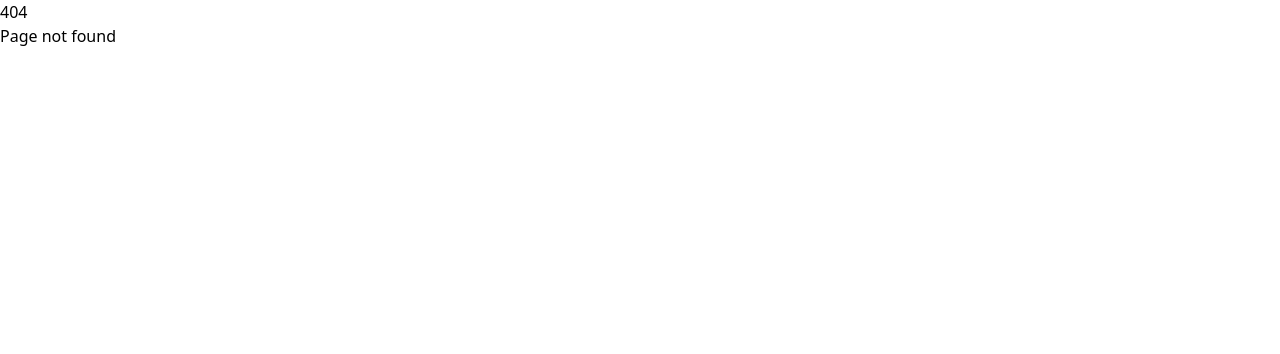
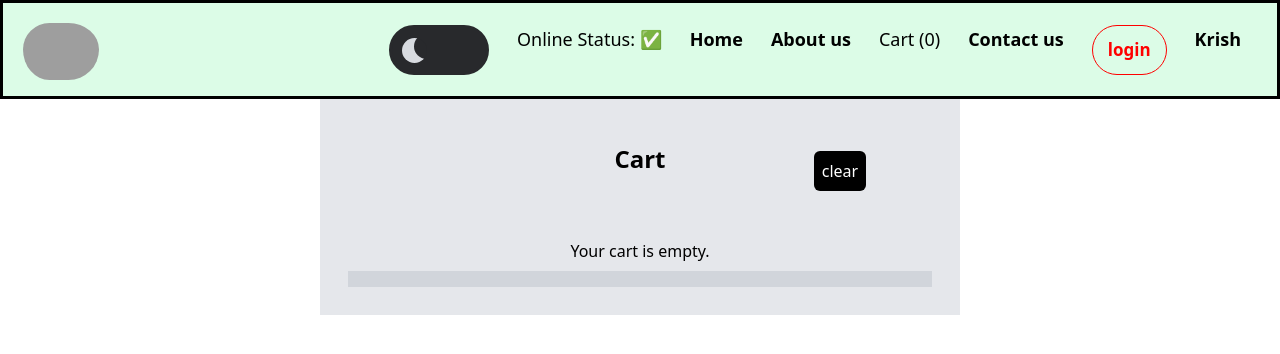
Before and after one commit to KrishO9/Foodify, a React (Vite) app: page /cart in a window 1280 px wide. Before the commit this address had no page. Shown: the top 354 px of the page. Built offline with nearby package versions, Linux system fonts and the light colour scheme; grey boxes are pictures that could not be loaded.

Commit message:
Redux Toolkit

```diff
--- a/package.json
+++ b/package.json
@@ -22,9 +22,11 @@
   },
   "homepage": "https://github.com/KrishO9/Food-Ordering-Web#readme",
   "dependencies": {
+    "@reduxjs/toolkit": "^2.2.6",
     "lottie-react": "^2.4.0",
     "react": "^18.3.1",
     "react-dom": "^18.3.1",
+    "react-redux": "^9.1.2",
     "react-router-dom": "^6.24.0"
   },
   "devDependencies": {
--- /dev/null
+++ b/src/components/Cart.js
@@ -0,0 +1,24 @@
+import ItemList from "./ItemList";
+import { useSelector } from "react-redux";
+import { useDispatch } from "react-redux";
+import { clearCart } from "../utils/cartSlice";
+const Cart = () =>{
+    const cartItems = useSelector((store)=>store.cart.items);
+    const dispatch = useDispatch();
+
+    const handleClearCart = () => {
+        //dispatch an action to clear the cart
+        dispatch(clearCart())
+    }
+
+    return( <div className = "text-center m-auto p-5 bg-gray-200 w-6/12">
+        <h1 className = "text-2xl font-bold m-3 p-3">Cart</h1>
+        <button className="bg-black text-white rounded-md p-2 relative bottom-12 -right-1/3 "onClick={handleClearCart}>clear</button>
+        {cartItems.length==0 && <h1>Your cart is empty.</h1>}
+        <div className="text-left m-2 p-2 bg-gray-300">
+        <ItemList items={cartItems}/>
+        </div>
+    </div>);
+};
+
+export default Cart;
--- a/src/components/Header.js
+++ b/src/components/Header.js
@@ -4,6 +4,7 @@ import { Link } from "react-router-dom";
 import useOnlineStatus from "../utils/useOnlineStatus";
 import DarkModeToggle from "./DarkModeToggle";
 import UserContext  from "../utils/userContext";
+import { useSelector } from "react-redux";
 
 const Header = () => {
 
@@ -12,6 +13,10 @@ const Header = () => {
   const [stateValue, setStateValue] = useState("login");
 
   const onlineStatus = useOnlineStatus();
+
+  //Subscribing to the store using Selector (useSelector hook)
+  const cartItems = useSelector((store)=> store.cart.items);
+  console.log("cartItems in Header:", cartItems);
   return (
     <div className="flex justify-between items-center border-3 border-black p-4 bg-orange-100 sm:bg-yellow-200 lg:bg-green-100">
       <div>
@@ -41,7 +46,9 @@ const Header = () => {
             </Link>
           </li>
           <li className="relative cursor-pointer transition-transform duration-300 ease-in-out hover:text-gray-600 hover:scale-105">
-            <b>Menu</b>
+            <Link to="/cart" ClassName="font-bold">
+            Cart ({cartItems.length})
+            </Link>
           </li>
           <li className="relative cursor-pointer transition-transform duration-300 ease-in-out hover:text-gray-600 hover:scale-105">
             <Link to="/contact" className="abc">
--- a/src/components/ItemList.js
+++ b/src/components/ItemList.js
@@ -1,8 +1,18 @@
 import { CDN_URL } from "../utils/constants";
 import { useState } from "react";
+import { useDispatch } from "react-redux";
+import { addItem } from "../utils/cartSlice";
+
 
 const ItemList = ({ items ,vegOnly}) => {
     console.log("vegOnly in ItemList:", vegOnly);
+    const dispatch = useDispatch();
+
+    const handleAddItem = (i) => {
+      //dispatch an action to add item to cart
+      dispatch(addItem(i));
+    //  console.log();
+    }
 
 
   //console.log(items);
@@ -28,7 +38,7 @@ const ItemList = ({ items ,vegOnly}) => {
                 className="w-20 h-20 rounded-md object-cover ml-4"
               />
               <div className="relative right-35 top-7">
-                <button className="bg-black text-white px-2 py-1 rounded-md">
+                <button className="bg-black text-white px-2 py-1 rounded-md" onClick={() => handleAddItem(i)}>
                   +
                 </button>
               </div>
--- /dev/null
+++ b/src/utils/appStore.js
@@ -0,0 +1,12 @@
+import { configureStore } from "@reduxjs/toolkit";
+import cartReducer from "./cartSlice";
+
+const appStore = configureStore(
+    {
+        reducer:{
+            cart:cartReducer,
+        },
+    }
+);
+
+export default appStore;
--- /dev/null
+++ b/src/utils/cartSlice.js
@@ -0,0 +1,31 @@
+import { createSlice } from "@reduxjs/toolkit";
+
+const cartSlice = createSlice({
+    name:"cart",
+    initialState :{
+        items:[],
+    },
+    reducers:{ //reducer takes different actions
+        addItem:(state,action)=>{
+            //we are mutating the state over here / directly changing
+            state.items.push(action.payload);
+        },
+        removeItem:(state,action)=>{
+            state.items.pop();
+        },
+        clearCart:(state)=>{
+            state.items.length=0;
+        },
+    },
+});
+
+//CreateSlice returns an object which looks like this:
+//{name:"cart",
+// reducer:fn,
+// actions:{addItem:fn,
+// removeItem:fn,
+// clearCart:fn}}
+
+export const {addItem , removeItem , clearCart} = cartSlice.actions;
+
+export default cartSlice.reducer;
```
Also changed, not shown: src/App.js (+9 -0 lines), 1 other file (tests, documents, lock files or other folders).
